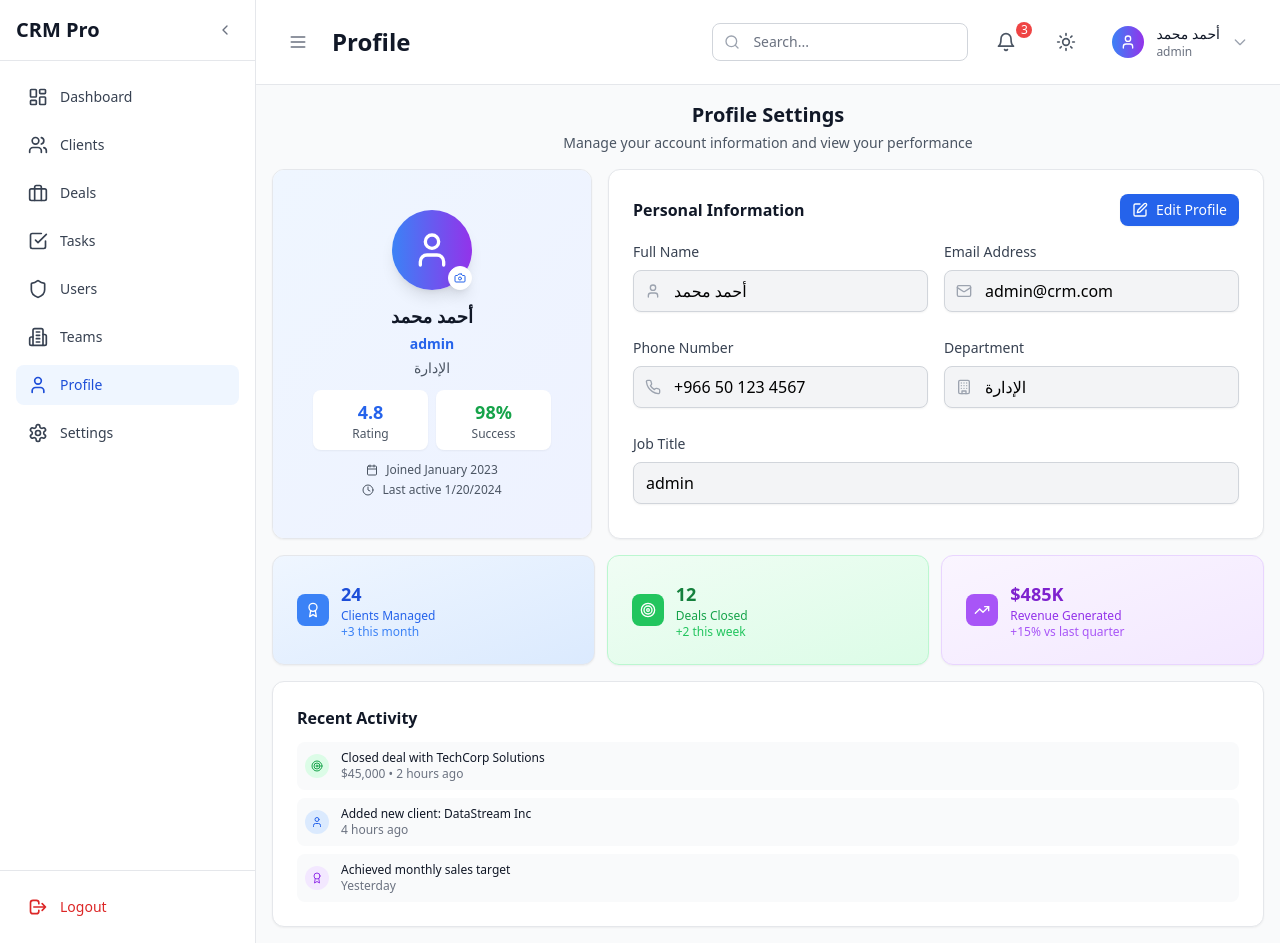
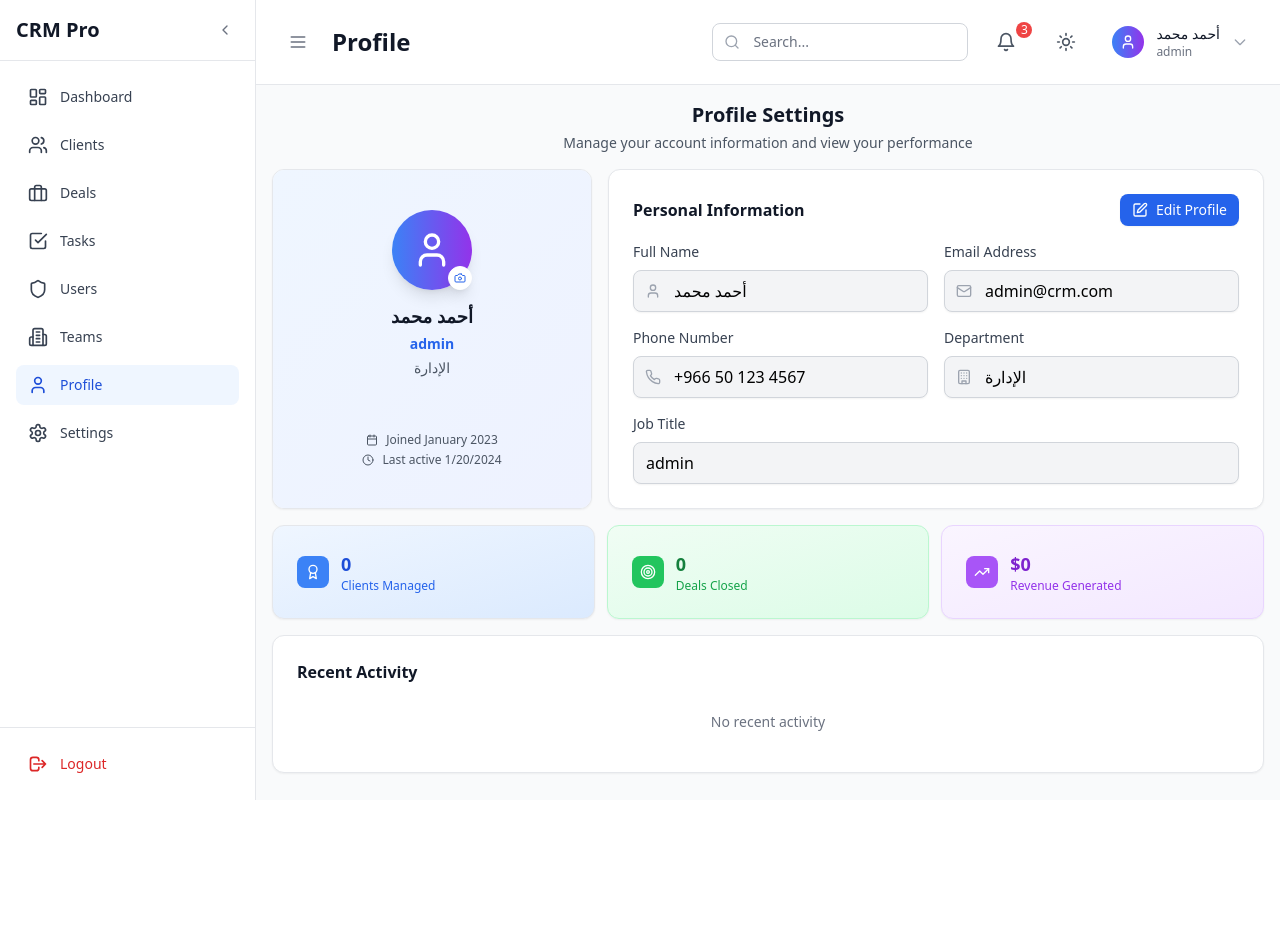
Before and after one commit to isamch/IC-CRM-Pro, a React (Vite) app: page /profile in a window 1280 px wide. After the commit the page ends 800 px from the top, so only its background shows below. Built offline with nearby package versions, Linux system fonts and the light colour scheme; sample sign-in values are in the browser's storage.

Commit message:
admn per

```diff
--- a/src/components/layout/TopNavbar.tsx
+++ b/src/components/layout/TopNavbar.tsx
@@ -11,6 +11,12 @@ interface TopNavbarProps {
 
 const getPageTitle = (pathname: string): string => {
   if (pathname.startsWith('/teams/')) return 'Team Details';
+  if (pathname.startsWith('/clients/')) return 'Client Details';
+  if (pathname.startsWith('/deals/')) return 'Deal Details';
+  if (pathname.startsWith('/tasks/')) return 'Task Details';
+  if (pathname.startsWith('/sales-reps/')) return 'Sales Rep Details';
+  if (pathname.startsWith('/sales-managers/')) return 'Sales Manager Details';
+
   const titles: { [key: string]: string } = {
     '/dashboard': 'Dashboard',
     '/users': 'Users',
--- a/src/pages/Deals.tsx
+++ b/src/pages/Deals.tsx
@@ -52,7 +52,7 @@ const DealForm: React.FC<{
     const client = mockClients.find(c => c.id === formData.clientId);
 
     // For sales representatives, auto-assign to themselves
-    const finalAssignedTo = user?.role === 'sales_representative' ? user.id : formData.assignedTo;
+    const finalAssignedTo = (user?.role === 'sales_representative' || (user?.role === 'admin' && !formData.assignedTo)) ? user.id : formData.assignedTo;
 
     onSave({
       ...formData,
@@ -328,7 +328,7 @@ export const Deals: React.FC = () => {
         </Button>
         )}
         {/* Managers and admins can see info about deal creation restrictions */}
-        {(user?.role === 'admin' || user?.role === 'sales_manager') && (
+        {user?.role === 'sales_manager' && (
           <div className="text-sm text-gray-600 dark:text-gray-400 text-center">
             <p>المدراء لا يمكنهم إنشاء صفقات</p>
             <p className="text-xs">يمكنهم فقط تعيين الصفقات للمندوبين</p>
@@ -574,12 +574,12 @@ export const Deals: React.FC = () => {
                 {statusFilter !== 'all' || searchTerm ? 'جرب تغيير معايير البحث' :
                   user?.role === 'sales_representative' ? 'ابدأ بإضافة أول صفقة' : 'لا توجد صفقات متاحة'}
             </p>
-              {statusFilter === 'all' && !searchTerm && user?.role === 'sales_representative' && (
+              {(statusFilter === 'all' && !searchTerm && (user?.role === 'sales_representative' || user?.role === 'admin')) && (
               <Button icon={Plus} onClick={handleAddDeal}>
                   إضافة صفقة
               </Button>
             )}
-              {statusFilter === 'all' && !searchTerm && (user?.role === 'admin' || user?.role === 'sales_manager') && (
+              {statusFilter === 'all' && !searchTerm && user?.role === 'sales_manager' && (
                 <div className="text-sm text-gray-600 dark:text-gray-400">
                   <p>المدراء لا يمكنهم إنشاء صفقات</p>
                   <p className="text-xs">يمكنهم فقط تعيين الصفقات للمندوبين</p>
--- a/src/pages/Profile.tsx
+++ b/src/pages/Profile.tsx
@@ -1,9 +1,11 @@
 import React, { useState } from 'react';
-import { User, Camera, Mail, Phone, Building, Calendar, Clock, Save, Edit, Award, Target, TrendingUp } from 'lucide-react';
+import { User, Camera, Mail, Phone, Building, Calendar, Clock, Save, Edit, Award, Target, TrendingUp, Building2, Activity } from 'lucide-react';
 import { Card } from '../components/ui/Card';
 import { Button } from '../components/ui/Button';
 import { Input } from '../components/ui/Input';
 import { useAuth } from '../contexts/AuthContext';
+import { mockDeals, mockClients, mockDealActivities, mockTeams } from '../data/mockData';
+import { Link } from 'react-router-dom';
 
 export const Profile: React.FC = () => {
   const { user, updateUser } = useAuth();
@@ -38,6 +40,27 @@ export const Profile: React.FC = () => {
   };
 
   if (!user) return null;
+
+  // Performance Stats
+  const managedClients = mockClients.filter(c => c.assignedTo === user.id).length;
+  const closedDeals = mockDeals.filter(d => d.assignedTo === user.id && d.status === 'won');
+  const revenueGenerated = closedDeals.reduce((sum, deal) => sum + deal.amount, 0);
+
+  // Recent Activities
+  const recentActivities = mockDealActivities
+    .filter(activity => activity.userId === user.id)
+    .sort((a, b) => new Date(b.date).getTime() - new Date(a.date).getTime())
+    .slice(0, 3);
+
+  const team = mockTeams.find(t => t.id === user.teamId);
+
+  const formatCurrency = (amount: number) => {
+    return new Intl.NumberFormat('en-US', {
+      style: 'currency',
+      currency: 'USD',
+      notation: 'compact'
+    }).format(amount);
+  };
 
   return (
     <div className="p-4 space-y-4 max-w-6xl mx-auto">
@@ -79,17 +102,17 @@ export const Profile: React.FC = () => {
                 {user.department}
               </p>
 
-              {/* Quick Stats */}
-              <div className="grid grid-cols-2 gap-2 mb-3">
-                <div className="bg-white dark:bg-gray-700 rounded-lg p-2 shadow-sm">
-                  <div className="text-lg font-bold text-blue-600 dark:text-blue-400">4.8</div>
-                  <div className="text-xs text-gray-600 dark:text-gray-400">Rating</div>
+              {team && (
+                <Link to={`/teams/${team.id}`} className="inline-block mb-3">
+                  <div className="flex items-center space-x-2 text-xs bg-white dark:bg-gray-700 rounded-full py-1 px-3 shadow-sm hover:bg-gray-50 dark:hover:bg-gray-600 transition-colors">
+                    <Building2 className="w-3 h-3 text-gray-500 dark:text-gray-400" />
+                    <span className="font-medium text-gray-700 dark:text-gray-300">{team.name}</span>
                   </div>
-                <div className="bg-white dark:bg-gray-700 rounded-lg p-2 shadow-sm">
-                  <div className="text-lg font-bold text-green-600 dark:text-green-400">98%</div>
-                  <div className="text-xs text-gray-600 dark:text-gray-400">Success</div>
-                </div>
-              </div>
+                </Link>
+              )}
+
+
+              {/* Quick Stats is removed as per the logic to replace it with dynamic data */}
 
               {/* Member Info */}
               <div className="space-y-1 text-xs mt-auto">
@@ -187,9 +210,8 @@ export const Profile: React.FC = () => {
               <Award className="w-4 h-4 text-white" />
             </div>
             <div>
-              <div className="text-lg font-bold text-blue-700 dark:text-blue-300">24</div>
+              <div className="text-lg font-bold text-blue-700 dark:text-blue-300">{managedClients}</div>
               <div className="text-blue-600 dark:text-blue-400 font-medium text-xs">Clients Managed</div>
-              <div className="text-xs text-blue-500 dark:text-blue-400">+3 this month</div>
             </div>
           </div>
         </Card>
@@ -200,9 +222,8 @@ export const Profile: React.FC = () => {
               <Target className="w-4 h-4 text-white" />
             </div>
             <div>
-              <div className="text-lg font-bold text-green-700 dark:text-green-300">12</div>
+              <div className="text-lg font-bold text-green-700 dark:text-green-300">{closedDeals.length}</div>
               <div className="text-green-600 dark:text-green-400 font-medium text-xs">Deals Closed</div>
-              <div className="text-xs text-green-500 dark:text-green-400">+2 this week</div>
             </div>
           </div>
         </Card>
@@ -213,9 +234,8 @@ export const Profile: React.FC = () => {
               <TrendingUp className="w-4 h-4 text-white" />
             </div>
             <div>
-              <div className="text-lg font-bold text-purple-700 dark:text-purple-300">$485K</div>
+              <div className="text-lg font-bold text-purple-700 dark:text-purple-300">{formatCurrency(revenueGenerated)}</div>
               <div className="text-purple-600 dark:text-purple-400 font-medium text-xs">Revenue Generated</div>
-              <div className="text-xs text-purple-500 dark:text-purple-400">+15% vs last quarter</div>
             </div>
           </div>
         </Card>
@@ -228,41 +248,25 @@ export const Profile: React.FC = () => {
         </h4>
 
         <div className="space-y-2">
-          <div className="flex items-center space-x-3 p-2 bg-gray-50 dark:bg-gray-700 rounded-lg">
-            <div className="w-6 h-6 bg-green-100 dark:bg-green-900/30 rounded-full flex items-center justify-center">
-              <Target className="w-3 h-3 text-green-600 dark:text-green-400" />
+          {recentActivities.length > 0 ? (
+            recentActivities.map(activity => (
+              <div key={activity.id} className="flex items-center space-x-3 p-2 bg-gray-50 dark:bg-gray-700 rounded-lg">
+                <div className={`w-6 h-6 bg-blue-100 dark:bg-blue-900/30 rounded-full flex items-center justify-center`}>
+                  <Activity className="w-3 h-3 text-blue-600 dark:text-blue-400" />
                 </div>
                 <div className="flex-1">
                   <p className="font-medium text-gray-900 dark:text-white text-xs">
-                Closed deal with TechCorp Solutions
+                    {activity.title}
                   </p>
-              <p className="text-xs text-gray-500 dark:text-gray-400">$45,000 • 2 hours ago</p>
+                  <p className="text-xs text-gray-500 dark:text-gray-400">
+                    {new Date(activity.date).toLocaleString('en-US', { day: 'numeric', month: 'short', hour: '2-digit', minute: '2-digit' })}
+                  </p>
                 </div>
               </div>
-
-          <div className="flex items-center space-x-3 p-2 bg-gray-50 dark:bg-gray-700 rounded-lg">
-            <div className="w-6 h-6 bg-blue-100 dark:bg-blue-900/30 rounded-full flex items-center justify-center">
-              <User className="w-3 h-3 text-blue-600 dark:text-blue-400" />
-            </div>
-            <div className="flex-1">
-              <p className="font-medium text-gray-900 dark:text-white text-xs">
-                Added new client: DataStream Inc
-              </p>
-              <p className="text-xs text-gray-500 dark:text-gray-400">4 hours ago</p>
-            </div>
-          </div>
-
-          <div className="flex items-center space-x-3 p-2 bg-gray-50 dark:bg-gray-700 rounded-lg">
-            <div className="w-6 h-6 bg-purple-100 dark:bg-purple-900/30 rounded-full flex items-center justify-center">
-              <Award className="w-3 h-3 text-purple-600 dark:text-purple-400" />
-            </div>
-            <div className="flex-1">
-              <p className="font-medium text-gray-900 dark:text-white text-xs">
-                Achieved monthly sales target
-              </p>
-              <p className="text-xs text-gray-500 dark:text-gray-400">Yesterday</p>
-            </div>
-          </div>
+            ))
+          ) : (
+            <p className="text-center text-gray-500 dark:text-gray-400 py-4 text-sm">No recent activity</p>
+          )}
         </div>
       </Card>
     </div>
--- a/src/pages/Tasks.tsx
+++ b/src/pages/Tasks.tsx
@@ -70,7 +70,7 @@ const TaskForm: React.FC<{
     e.preventDefault();
 
     // For sales representatives, auto-assign to themselves
-    const finalAssignee = user?.role === 'sales_representative' ? user.id : formData.assignee;
+    const finalAssignee = (user?.role === 'sales_representative' || (user?.role === 'admin' && !formData.assignee)) ? user.id : formData.assignee;
 
     onSave({
       ...formData,
@@ -335,7 +335,7 @@ export const Tasks: React.FC = () => {
         </Button>
         )}
         {/* Managers and admins can see info about task creation restrictions */}
-        {(user?.role === 'admin' || user?.role === 'sales_manager') && (
+        {user?.role === 'sales_manager' && (
           <div className="text-sm text-gray-600 dark:text-gray-400 text-center">
             <p>المدراء لا يمكنهم إنشاء مهام</p>
             <p className="text-xs">يمكنهم فقط تعيين المهام للمندوبين</p>
@@ -528,12 +528,12 @@ export const Tasks: React.FC = () => {
               : 'لا توجد مهام متاحة'
             }
           </p>
-          {statusFilter === 'all' && priorityFilter === 'all' && teamFilter === 'all' && user?.role === 'sales_representative' && (
+          {(statusFilter === 'all' && priorityFilter === 'all' && teamFilter === 'all' && (user?.role === 'sales_representative' || user?.role === 'admin')) && (
             <Button icon={Plus} onClick={handleAddTask}>
               إضافة مهمة
             </Button>
           )}
-          {statusFilter === 'all' && priorityFilter === 'all' && teamFilter === 'all' && (user?.role === 'admin' || user?.role === 'sales_manager') && (
+          {statusFilter === 'all' && priorityFilter === 'all' && teamFilter === 'all' && user?.role === 'sales_manager' && (
             <div className="text-sm text-gray-600 dark:text-gray-400">
               <p>المدراء لا يمكنهم إنشاء مهام</p>
               <p className="text-xs">يمكنهم فقط تعيين المهام للمندوبين</p>
--- a/src/pages/Users.tsx
+++ b/src/pages/Users.tsx
@@ -5,9 +5,105 @@ import { mockUsers, mockTeams } from '../data/mockData';
 import { Button } from '../components/ui/Button';
 import { Modal } from '../components/ui/Modal';
 import { CanView } from '../components/auth/PermissionGuard';
-import { User as UserType } from '../types';
+import { User as UserType, UserRole } from '../types';
 import { ConfirmDialog } from '../components/ui/ConfirmDialog';
 import { Link } from 'react-router-dom';
+import { getPermissionsForRole } from '../utils/permissions';
+import { Input } from '../components/ui/Input';
+import { Select } from '../components/ui/Select';
+import { CanCreate } from '../components/auth/PermissionGuard';
+import { useEffect } from 'react';
+
+const UserForm: React.FC<{
+  onSave: (user: Partial<UserType>) => void;
+  onCancel: () => void;
+}> = ({ onSave, onCancel }) => {
+  const [formData, setFormData] = useState({
+    name: '',
+    email: '',
+    phone: '',
+    department: 'Sales',
+    role: 'sales_representative',
+    password: '',
+  });
+
+  const handleSubmit = (e: React.FormEvent) => {
+    e.preventDefault();
+
+    const newUser: Partial<UserType> = {
+      name: formData.name,
+      email: formData.email,
+      phone: formData.phone,
+      department: formData.department,
+      role: formData.role as UserRole,
+      teamId: undefined,
+      // In a real app, password would be hashed.
+      // For mock data, we are not implementing authentication logic with the password.
+      joinDate: new Date().toISOString().split('T')[0],
+      isActive: true,
+      permissions: getPermissionsForRole(formData.role as UserRole),
+      managerId: undefined,
+      region: undefined,
+      preferences: {
+        theme: 'light',
+        notifications: { email: true, push: true, desktop: true },
+        language: 'ar',
+        timezone: 'Asia/Riyadh'
+      }
+    };
+    onSave(newUser);
+  };
+
+  return (
+    <form onSubmit={handleSubmit} className="space-y-4">
+      <Input
+        label="Full Name"
+        value={formData.name}
+        onChange={value => setFormData({ ...formData, name: value })}
+        required
+      />
+      <Input
+        label="Email"
+        type="email"
+        value={formData.email}
+        onChange={value => setFormData({ ...formData, email: value })}
+        required
+      />
+      <Input
+        label="Password"
+        type="password"
+        value={formData.password}
+        onChange={value => setFormData({ ...formData, password: value })}
+        required
+      />
+      <div className="grid grid-cols-2 gap-4">
+        <Input
+          label="Phone"
+          value={formData.phone}
+          onChange={value => setFormData({ ...formData, phone: value })}
+        />
+        <Input
+          label="Department"
+          value={formData.department}
+          onChange={value => setFormData({ ...formData, department: value })}
+        />
+        <Select
+          label="Role"
+          value={formData.role}
+          onChange={value => setFormData({ ...formData, role: value })}
+          options={[
+            { value: 'sales_representative', label: 'Sales Representative' },
+            { value: 'sales_manager', label: 'Sales Manager' },
+          ]}
+        />
+      </div>
+      <div className="flex justify-end space-x-2 pt-4">
+        <Button variant="outline" onClick={onCancel}>Cancel</Button>
+        <Button type="submit">Create User</Button>
+      </div>
+    </form>
+  );
+};
 
 export const Users: React.FC = () => {
   const { user: currentUser } = useAuth();
@@ -17,6 +113,7 @@ export const Users: React.FC = () => {
   const [isDeleteModalOpen, setIsDeleteModalOpen] = useState(false);
   const [isSuspendModalOpen, setIsSuspendModalOpen] = useState(false);
   const [isRemoveFromTeamModalOpen, setIsRemoveFromTeamModalOpen] = useState(false);
+  const [isAddUserModalOpen, setIsAddUserModalOpen] = useState(false);
   const [confirmDialog, setConfirmDialog] = useState({
     isOpen: false,
     message: '',
@@ -39,6 +136,23 @@ export const Users: React.FC = () => {
   const checkPassword = (input: string) => {
     // For demo, accept 'demo123' as the password
     return input === 'demo123';
+  };
+
+  const handleSaveUser = (userData: Partial<UserType>) => {
+    const newUser = {
+      id: Date.now().toString(),
+      ...userData,
+    } as UserType;
+
+    setLocalUsers(prev => [...prev, newUser]);
+
+    if (newUser.role === 'sales_manager' && newUser.teamId) {
+      setLocalTeams(prev => prev.map(team =>
+        team.id === newUser.teamId ? { ...team, managerId: newUser.id } : team
+      ));
+    }
+
+    setIsAddUserModalOpen(false);
   };
 
   // تصفية المستخدمين حسب دور المستخدم الحالي
@@ -205,12 +319,12 @@ export const Users: React.FC = () => {
           />
         </div>
 
-        <CanView permission="users">
-          <Button className="flex items-center gap-2">
+        <CanCreate permission="users">
+          <Button className="flex items-center gap-2" onClick={() => setIsAddUserModalOpen(true)}>
             <Plus className="w-4 h-4" />
             Add User
           </Button>
-        </CanView>
+        </CanCreate>
       </div>
 
       {/* Users Table */}
@@ -576,6 +690,16 @@ export const Users: React.FC = () => {
         requirePassword={passwordDialog.requirePassword}
         errorMessage={passwordDialog.errorMessage}
       />
+      <Modal
+        isOpen={isAddUserModalOpen}
+        onClose={() => setIsAddUserModalOpen(false)}
+        title="Create New User"
+      >
+        <UserForm
+          onSave={handleSaveUser}
+          onCancel={() => setIsAddUserModalOpen(false)}
+        />
+      </Modal>
     </div>
   );
 };
```
Lines whose indentation alone changed are shown as unchanged.
